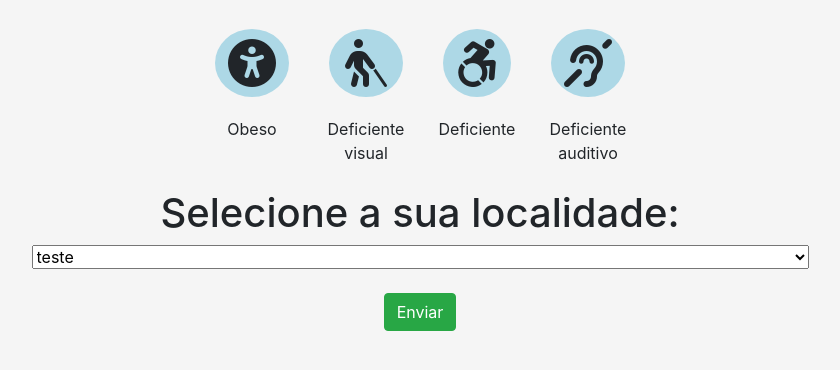
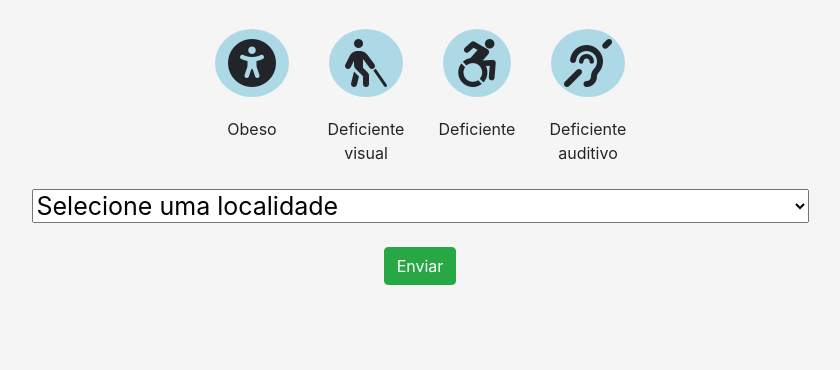
Before and after one commit to NOX-0202/restaurantes-para-todos, a PHP site: page /src/index.html in a window 1280 px wide. Shown: the part 273-643 px from the top of the page, without its empty margins (220-1060 px from the left). Run offline with PHP 8.4, Linux system fonts and the light colour scheme; some libraries are stand-ins or nearby versions.

Commit message:
Addig options and style in select

```diff
--- a/css/style.css
+++ b/css/style.css
@@ -52,3 +52,7 @@ figcaption{
 	width: 70%;
 	margin-bottom: 10px;
 }
+
+select{
+	font-size: 25px;
+}
--- a/src/index.html
+++ b/src/index.html
@@ -73,14 +73,13 @@
 	    			</label>
 	    		</figure>
 	    	</div>
-	    	<div class="text-center">
-		    	<h3 class="h1">
-		    		Selecione a sua localidade:
-		    	</h3>
+	    	<div class="text-center rounded">
 		    	<select name="localidade" class="w-80 mb-4">
-
-		    		<option value="a">teste</option>
-		    		<option value="teste">madu</option>
+		    		<option value="">Selecione uma localidade</option>
+	                <option value="Norte">Zona Norte</option>
+	                <option value="Sul">Zona Sul</option>
+	                <option value="Oeste">Zona Oeste</option>
+	                <option value="Central">Zona Central</option>
 		    	</select><p>
 		    	<button type="submit" class="btn btn-success">Enviar</button>
 		    </div>
```
